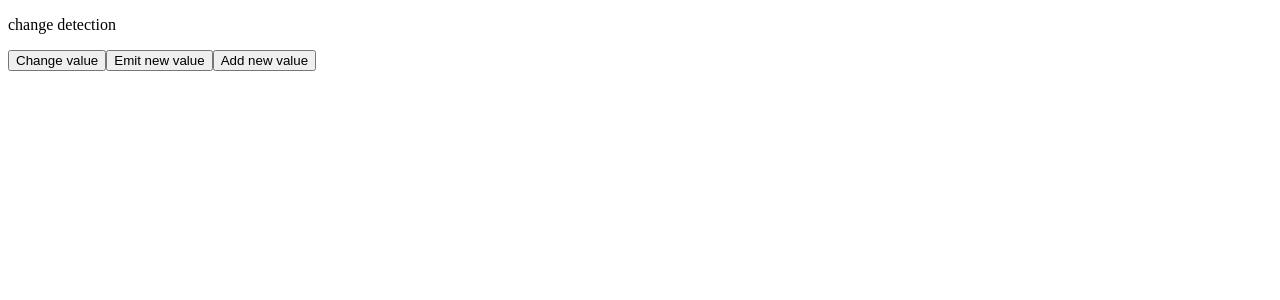
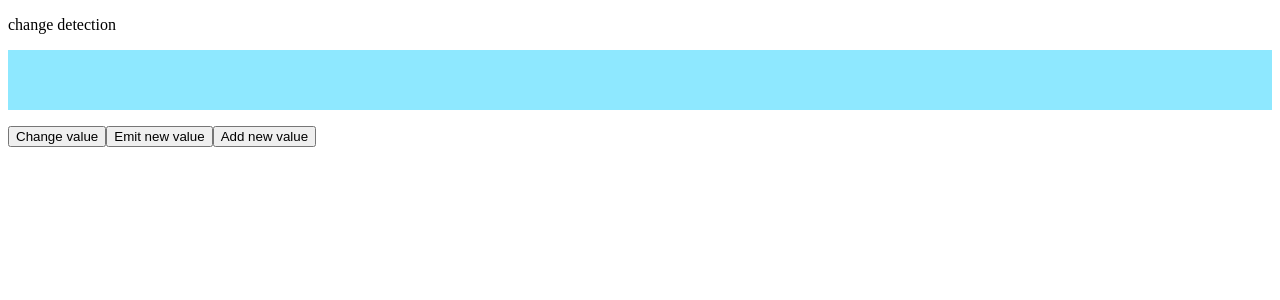
Before and after one commit to RafalG1991/angular-test-app, an Angular app: page / in a window 1280 px wide. Shown: the top 300 px of the page. Built offline with nearby package versions, Linux system fonts and the light colour scheme.

Commit message:
added ul style for changes component

```diff
--- a/src/app/changes/changes.component.scss
+++ b/src/app/changes/changes.component.scss
@@ -0,0 +1,5 @@
+ul {
+  list-style-type: none;
+  padding: 30px;
+  background-color: #8ee8ff;
+}
```
